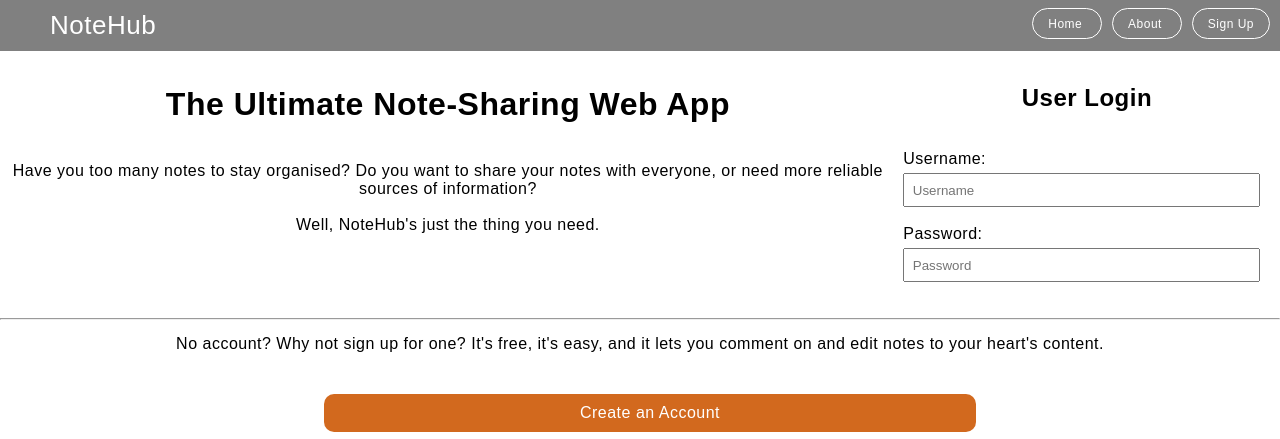
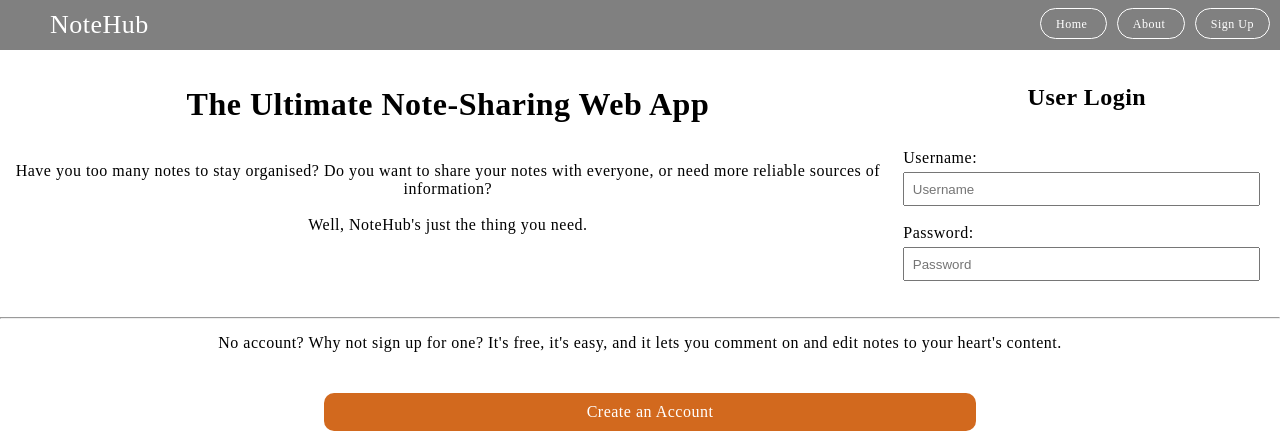
Before and after one commit to ISProject-NoteHub/NoteHub, a PHP site: page /index.html in a window 1280 px wide. Shown: the top 439 px of the page. Run offline with PHP 8.4, Linux system fonts and the light colour scheme.

Commit message:
Update new-styling.css

```diff
--- a/new-styling.css
+++ b/new-styling.css
@@ -1,5 +1,5 @@
 body {
-  font-family: "Arial";
+  font-family: "sans-serif";
   cursor: default;
   letter-spacing: 0.5px;
 }
```
